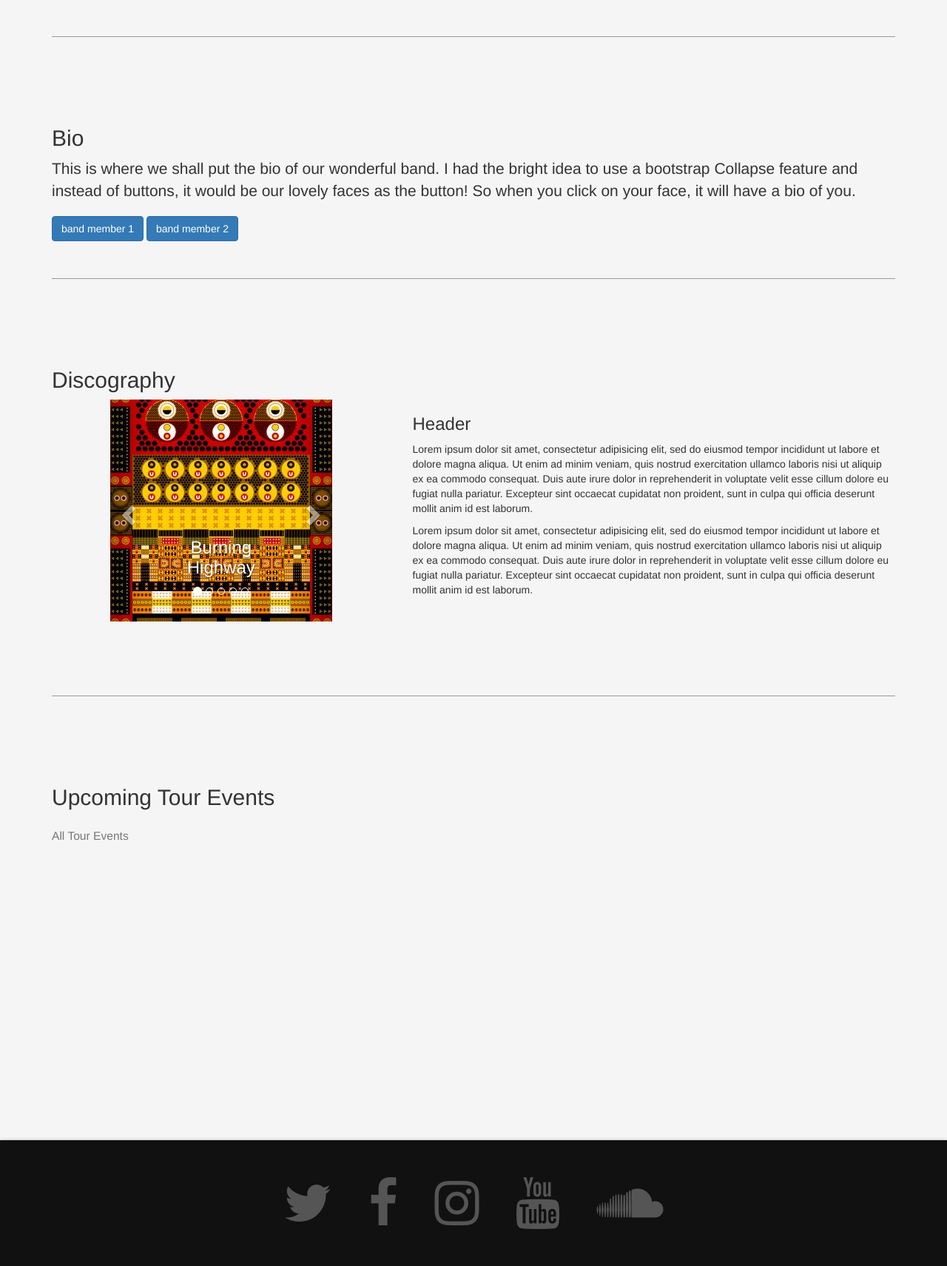
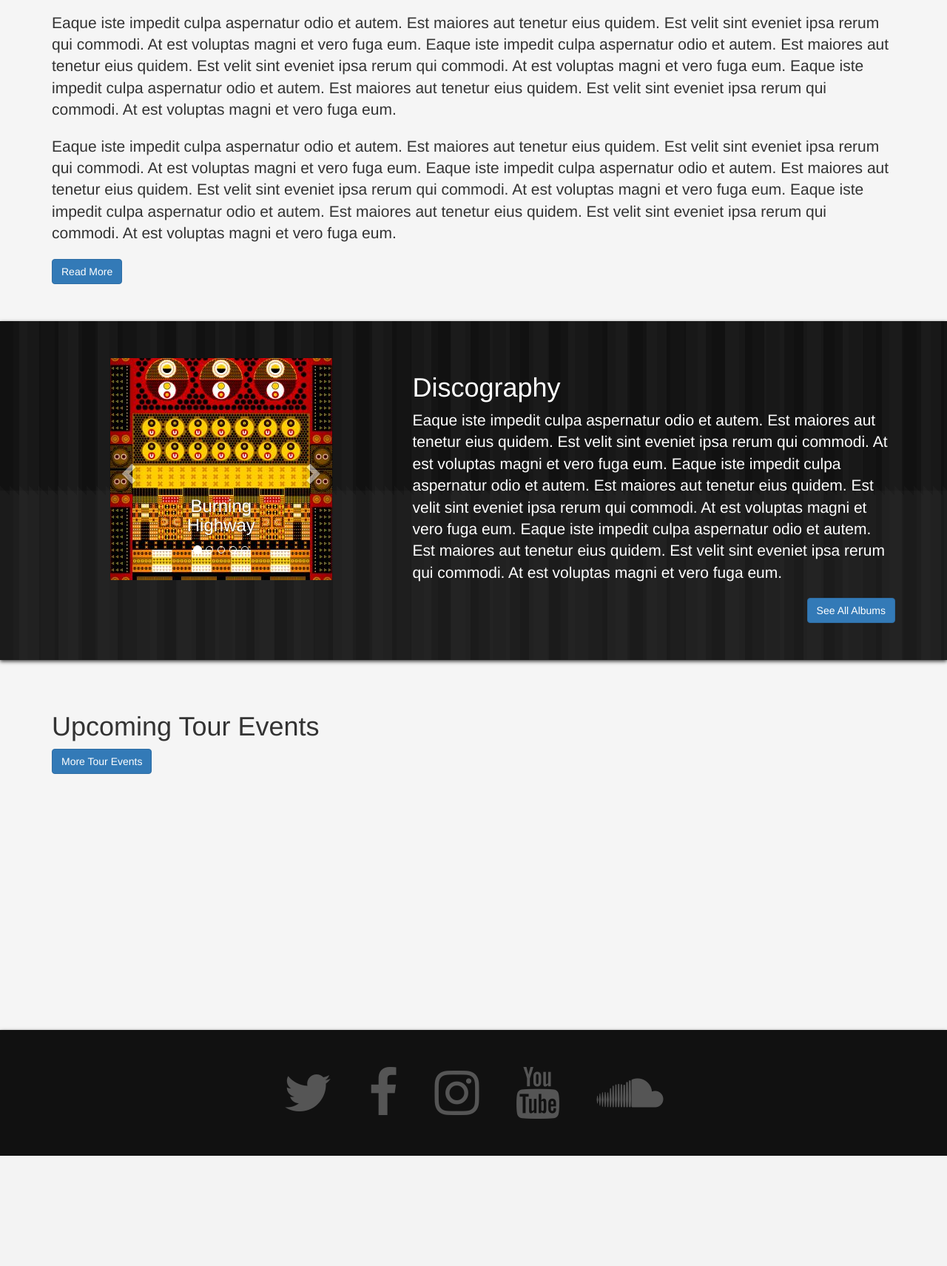
Before and after one commit to jpoehnelt/cs399-band, a Django app: page / in a window 1280 px wide. Shown: the part 653-2364 px from the top of the page at 74% size. After the commit the page ends 2215 px from the top, so only its background shows below. Run offline with Django 3.2, Linux system fonts and the light colour scheme; parts of the project's set-up code (start-up, migrations or seed data) failed here and were passed over; some libraries are stand-ins or nearby versions.

Commit message:
cleaned up home page

```diff
--- a/app/static/css/beathoven.css
+++ b/app/static/css/beathoven.css
@@ -57,12 +57,15 @@ body {
 .topofpage h1 {
     font-size: 130px;
     color: rgb(0, 0, 0);
+    color: rgba(0, 0, 0,0.8);
 
 }
 
 .topofpage h2 {
-    font-size: 77px;
+    font-size: 60px;
     color: rgb(0, 0, 0);
+        color: rgba(0, 0, 0,0.8);
+
 }
 
 .divider {
--- a/app/templates/home.html
+++ b/app/templates/home.html
@@ -5,67 +5,56 @@
 
 
     <!-- Top of the page -->
-        <div class="topimage">
+    <div class="topimage section-black">
         <div class="topofpage">
             <h1>Beathoven</h1>
 
             <h2>It's like a mix between classical and hiphop</h2>
         </div>
     </div>
-          <div class="container" id="home">
-
-        <!--Other Section -->
-        <hr class="divider">
-
     <!-- First section-->
     <div class="section" id="Bio">
+        <div class="container">
 
-            <h2 class="section-heading">Bio
+            <h1 class="section-heading">Band Members</h1>
 
-            </h2>
+            <p class="lead">Eaque iste impedit culpa aspernatur odio et autem. Est maiores aut
+                tenetur eius quidem. Est velit sint eveniet ipsa rerum qui commodi. At est voluptas
+                magni et vero fuga eum. Eaque iste impedit culpa aspernatur odio et autem. Est
+                maiores aut tenetur eius quidem. Est velit sint eveniet ipsa rerum qui commodi. At
+                est voluptas magni et vero fuga eum. Eaque iste impedit culpa aspernatur odio et
+                autem. Est maiores aut tenetur eius quidem. Est velit sint eveniet ipsa rerum qui
+                commodi. At est voluptas magni et vero fuga eum.</p>
 
-            <p class="lead">This is where we shall put the bio of our wonderful band. I had the
-                bright idea to use a bootstrap Collapse feature and instead of buttons, it would be
-                our lovely faces as the button! So when you click on your face, it will have a bio
-                of you.</p>
+            <p class="lead">Eaque iste impedit culpa aspernatur odio et autem. Est maiores aut
+                tenetur eius quidem. Est velit sint eveniet ipsa rerum qui commodi. At est voluptas
+                magni et vero fuga eum. Eaque iste impedit culpa aspernatur odio et autem. Est
+                maiores aut tenetur eius quidem. Est velit sint eveniet ipsa rerum qui commodi. At
+                est voluptas magni et vero fuga eum. Eaque iste impedit culpa aspernatur odio et
+                autem. Est maiores aut tenetur eius quidem. Est velit sint eveniet ipsa rerum qui
+                commodi. At est voluptas magni et vero fuga eum.</p>
 
 
-            <a class="btn btn-primary" data-toggle="collapse" href="#collapseExample"
-               aria-expanded="false" aria-controls="collapseExample">
-                band member 1
+            <a class="btn btn-primary" href="/members">
+                Read More
             </a>
-            <a class="btn btn-primary" data-toggle="collapse" href="#collapseExample2"
-               aria-expanded="false" aria-controls="collapseExample2">
-                band member 2
-            </a>
-
-            <div class="collapse" id="collapseExample">
-                <div class="well">
-                    Hi I am band member 1
-                </div>
-            </div>
-
-            <div class="collapse" id="collapseExample2">
-                <div class="well">
-                    Hey yo I am band member 2
-                </div>
 
             <!-- collapse end -->
         </div>
-
-            <hr class="divider">
-
+    </div>
+    </div>
     <!-- Second section-->
-            <div class="section" id="Discography">
-
-                                <h2 class="section-heading">Discography</h2>
+    <div class="section section-striped" id="Discography">
+        <div class="container">
             <div class="row">
-                    <div class="col-lg-5">
+                <div class="col-sm-5">
                     <!-- carousel begin -->
-                        <div id="carousel" class="carousel slide" data-ride="carousel" style="width: 300px; height: 300px; margin-left: auto; margin-right: auto; background-color: black">
+                    <div id="carousel" class="carousel slide" data-ride="carousel"
+                         style="width: 300px; height: 300px; margin-left: auto; margin-right: auto; background-color: black">
                         <!-- Indicators -->
                         <ol class="carousel-indicators">
-                                <li data-target="#carousel-example-generic" data-slide-to="0" class="active"></li>
+                            <li data-target="#carousel-example-generic" data-slide-to="0"
+                                class="active"></li>
                             <li data-target="#carousel-example-generic" data-slide-to="1"></li>
                             <li data-target="#carousel-example-generic" data-slide-to="2"></li>
                             <li data-target="#carousel-example-generic" data-slide-to="3"></li>
@@ -75,7 +64,8 @@
                         <div class="carousel-inner" role="listbox">
                             <div class="item active">
                                 <a href="{% url 'discography' %}#78a54">
-                            <img src="/static/albums/78a54/cover.jpg" class="carousel-pic" alt="...">
+                                    <img src="/static/albums/78a54/cover.jpg" class="carousel-pic"
+                                         alt="...">
                                 </a>
 
                                 <div class="carousel-caption">
@@ -84,7 +74,8 @@
                             </div>
                             <div class="item">
                                 <a href="{% url 'discography' %}#0e3e8">
-                            <img src="/static/albums/0e3e8/cover.jpg" class="carousel-pic" alt="...">
+                                    <img src="/static/albums/0e3e8/cover.jpg" class="carousel-pic"
+                                         alt="...">
                                 </a>
 
                                 <div class="carousel-caption">
@@ -93,7 +84,8 @@
                             </div>
                             <div class="item">
                                 <a href="{% url 'discography' %}#0169a">
-                            <img src="/static/albums/0169a/cover.jpg" class="carousel-pic" alt="...">
+                                    <img src="/static/albums/0169a/cover.jpg" class="carousel-pic"
+                                         alt="...">
 
 
                                     <div class="carousel-caption">
@@ -102,7 +94,8 @@
                             </div>
                             <div class="item">
                                 <a href="{% url 'discography' %}#b2af6">
-                            <img src="/static/albums/b2af6/cover.jpg" class="carousel-pic" alt="...">
+                                    <img src="/static/albums/b2af6/cover.jpg" class="carousel-pic"
+                                         alt="...">
 
                                     <div class="carousel-caption">
                                         <h3>Abandoned Messages</h3>
@@ -110,7 +103,8 @@
                             </div>
                             <div class="item">
                                 <a href="{% url 'discography' %}#819f5">
-                            <img src="/static/albums/819f5/cover.jpg" class="carousel-pic" alt="...">
+                                    <img src="/static/albums/819f5/cover.jpg" class="carousel-pic"
+                                         alt="...">
                                 </a>
 
                                 <div class="carousel-caption">
@@ -122,57 +116,57 @@
                         <!-- Controls -->
                         <a class="left carousel-control" href="#carousel" role="button"
                            data-slide="prev">
-                                <span class="glyphicon glyphicon-chevron-left" aria-hidden="true"></span>
+                            <span class="glyphicon glyphicon-chevron-left"
+                                  aria-hidden="true"></span>
                             <span class="sr-only">Previous</span>
                         </a>
                         <a class="right carousel-control" href="#carousel"
                            role="button" data-slide="next">
-                                <span class="glyphicon glyphicon-chevron-right" aria-hidden="true"></span>
+                            <span class="glyphicon glyphicon-chevron-right"
+                                  aria-hidden="true"></span>
                             <span class="sr-only">Next</span>
                         </a>
                     </div>
                     <!-- carousel end -->
                 </div>
-                    <div class="col-lg-7">
-                        <h3>Header</h3>
-                        <p>
-                            Lorem ipsum dolor sit amet, consectetur adipisicing elit, sed do eiusmod
-                            tempor incididunt ut labore et dolore magna aliqua. Ut enim ad minim veniam,
-                            quis nostrud exercitation ullamco laboris nisi ut aliquip ex ea commodo
-                            consequat. Duis aute irure dolor in reprehenderit in voluptate velit esse
-                            cillum dolore eu fugiat nulla pariatur. Excepteur sint occaecat cupidatat non
-                            proident, sunt in culpa qui officia deserunt mollit anim id est laborum.
-                        </p>
-                        <p>
-                            Lorem ipsum dolor sit amet, consectetur adipisicing elit, sed do eiusmod
-                            tempor incididunt ut labore et dolore magna aliqua. Ut enim ad minim veniam,
-                            quis nostrud exercitation ullamco laboris nisi ut aliquip ex ea commodo
-                            consequat. Duis aute irure dolor in reprehenderit in voluptate velit esse
-                            cillum dolore eu fugiat nulla pariatur. Excepteur sint occaecat cupidatat non
-                            proident, sunt in culpa qui officia deserunt mollit anim id est laborum.
-                        </p>
+                <div class="col-sm-7">
+                    <h1 class="section-heading">Discography</h1>
+
+                    <p class="lead">Eaque iste impedit culpa aspernatur odio et autem. Est maiores
+                        aut tenetur
+                        eius quidem. Est velit sint eveniet ipsa rerum qui commodi. At est voluptas
+                        magni et vero fuga eum. Eaque iste impedit culpa aspernatur odio et autem.
+                        Est maiores aut tenetur eius quidem. Est velit sint eveniet ipsa rerum qui
+                        commodi. At est voluptas magni et vero fuga eum. Eaque iste impedit culpa
+                        aspernatur odio et autem. Est maiores aut tenetur eius quidem. Est velit
+                        sint eveniet ipsa rerum qui commodi. At est voluptas magni et vero fuga
+                        eum.</p>
+                    <a class="btn btn-primary pull-right" href="/albums">
+                        See All Albums
+                    </a>
                 </div>
-                </div>
-            </div>
-            <hr class="divider">
-
-            <!-- Third section-->
-            <div class="section" id="event">
-
-                <h2 class="section-heading">Upcoming Tour Events</h2>
-
-                <div>
-            {% for event in events|slice:":2" %}
-                <h3>{{ event.city }}, {{ event.state }} <span
-                        class="small">{{ event.date | date:"F d, Y" }}</span></h3>
-                <p>{{ event.description }}</p>
-            {% endfor %}
-                <h3><a class="small" href="{% url 'tour' %}">All Tour Events</a></h3>
             </div>
         </div>
     </div>
 
+    <!-- Third section-->
+    <div class="section" id="event">
+        <div class="container">
+            <h1 class="section-heading">Upcoming Tour Events</h1>
+
+            <div>
+                {% for event in events|slice:":3" %}
+                    <h2>{{ event.city }}, {{ event.state }}
+                        <small>
+                            {{ event.date | date:"F d, Y" }}</small>
+                    </h2>
+                    <p class="lead">{{ event.description }}</p>
+                {% endfor %}
+                <a class="btn btn-primary" href="{% url 'tour' %}">More Tour Events</a>
+            </div>
+        </div>
 
     </div>
+
     <!-- /.container -->
 {% endblock %}
```
Lines whose indentation alone changed are shown as unchanged.
